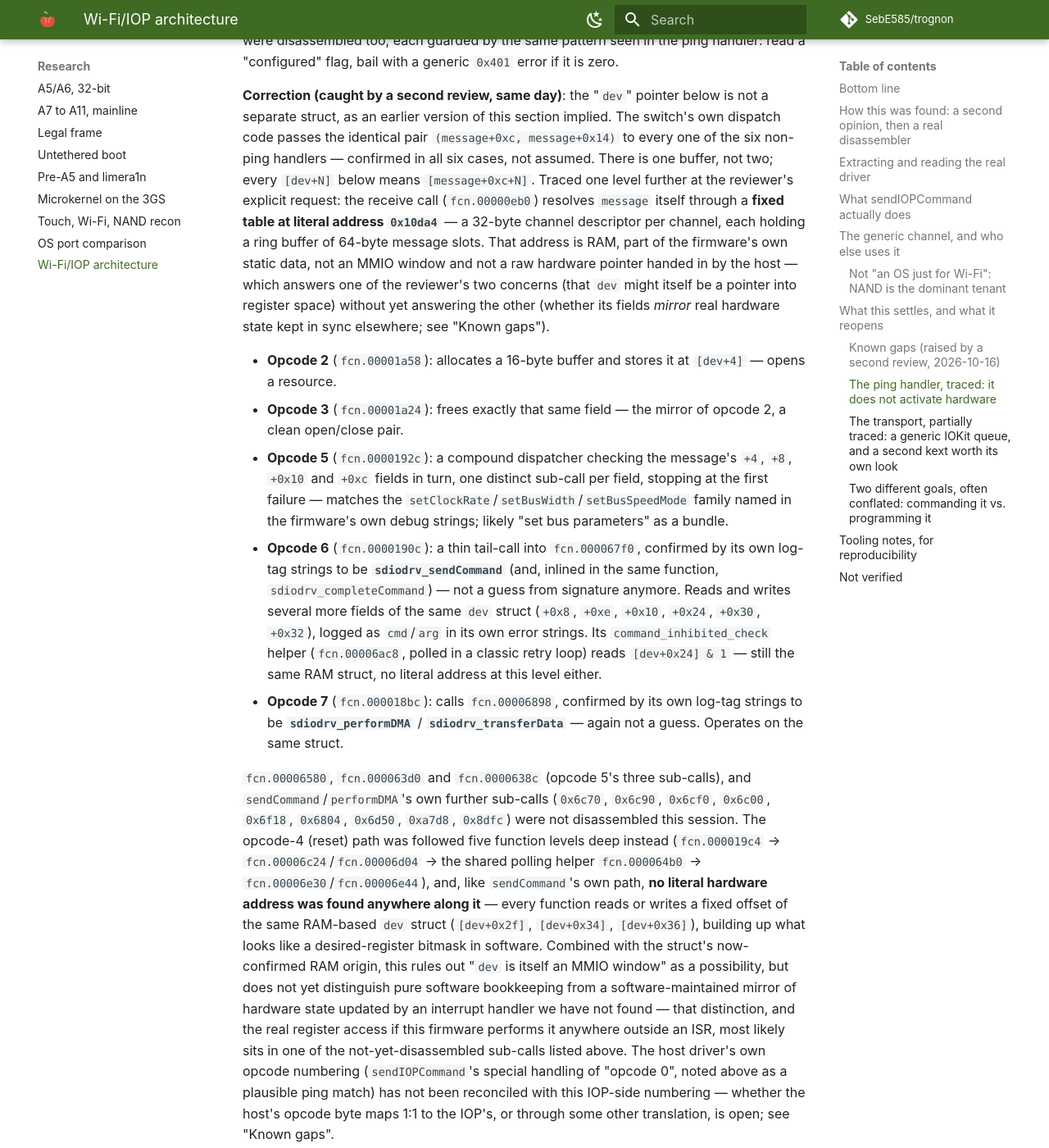
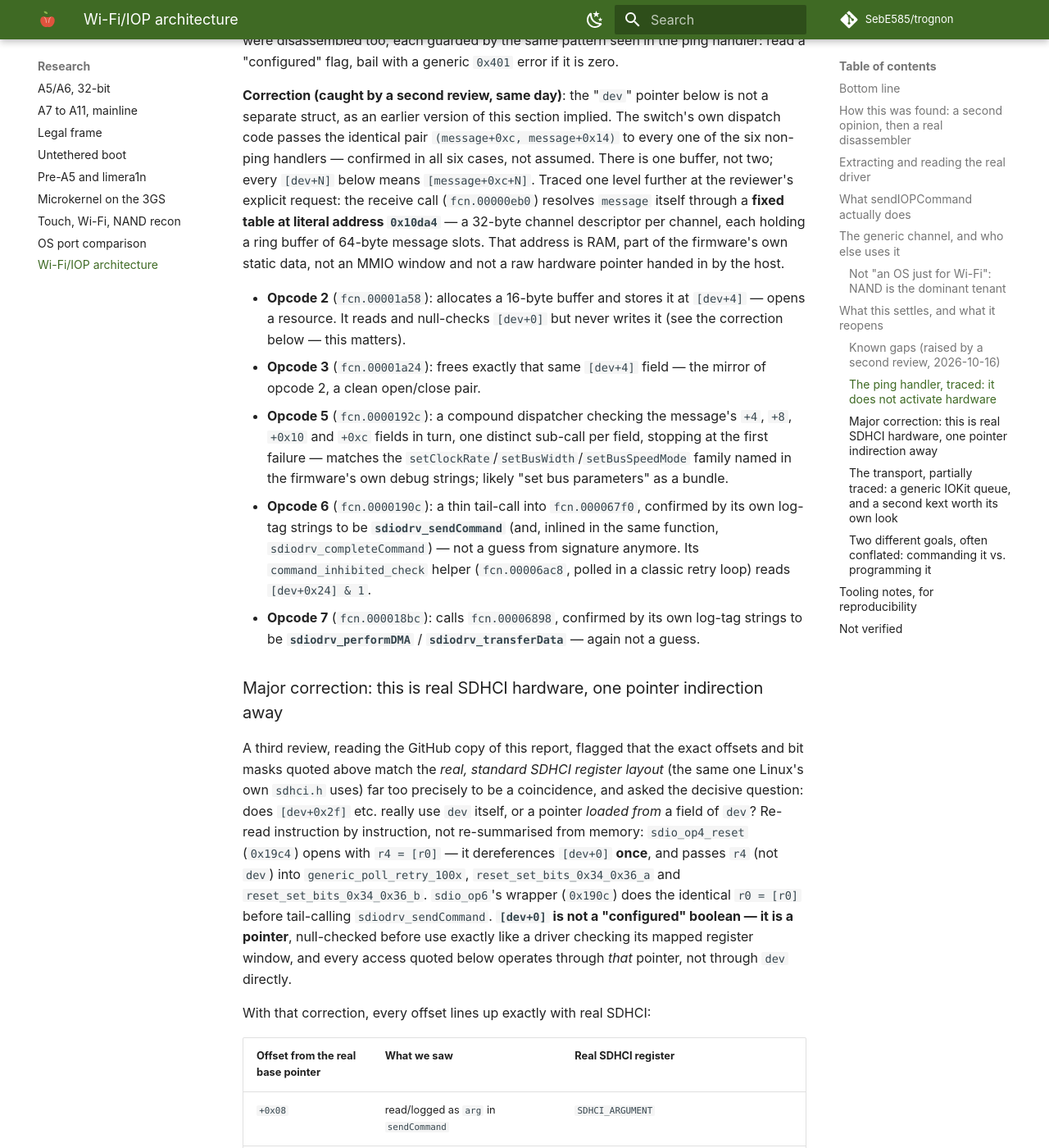
Before and after one commit to SebE585/trognon, an MkDocs documentation site: the page built from docs/research/2026-10-16-wifi-iop-architecture.md, in a window 1280 px wide and 1400 px high, scrolled down 7087 px. Shown: the whole window at 82% size. Built offline with MkDocs 1.6.1 and Material for MkDocs 9.7.7, drawn with Linux system fonts in a browser that asks for light colours; comment, search, counter and statistics services are not loaded; some of the changed text lies outside the part shown.

Commit message:
research: this is real SDHCI hardware, one pointer indirection away
A third review, reading the published version of this report, spotted
that the offsets and bit masks previously dismissed as "software
bookkeeping" (+0x2f mask 7, +0x34/+0x36, +0x24 &1, +0x08/+0x0e/+0x10,
+0x30/+0x32) match the real, standard SDHCI register layout (Linux's own
sdhci.h) exactly -- too precise to be coincidence -- and asked the
decisive question: does the code dereference dev itself, or a pointer
loaded from a field of dev?

Re-read instruction by instruction rather than re-summarised from memory:
sdio_op4_reset (0x19c4) does `r4 = [r0]` first -- dereferences [dev+0]
once -- and passes r4, not dev, into every sub-call. sdio_op6's wrapper
(0x190c) does the identical `r0 = [r0]` before tail-calling
sdiodrv_sendCommand. [dev+0] is not a "configured" boolean, it is a
pointer, null-checked like any driver checks its mapped register window.
Everything previously documented as "[dev+N]" is, with high confidence,
the real SDHC register window at base+N, not RAM state.

This reframes the open question: not software-vs-hardware (hardware,
convincingly) but what value lives at [dev+0] and who writes it -- no
opcode handler disassembled so far sets it, only reads/null-checks it.
Updated docs/research/2026-10-16-wifi-iop-architecture.md and
tools/iop_analysis/ (both the prose reference and the r2 naming script)
to match, and flagged the remaining undisassembled sub-calls as the next
place to look for that initialisation.

````diff
--- a/docs/research/2026-10-16-wifi-iop-architecture.md
+++ b/docs/research/2026-10-16-wifi-iop-architecture.md
@@ -331,15 +331,13 @@ reviewer's explicit request: the receive call (`fcn.00000eb0`) resolves
 32-byte channel descriptor per channel, each holding a ring buffer of
 64-byte message slots. That address is RAM, part of the firmware's own
 static data, not an MMIO window and not a raw hardware pointer handed in by
-the host — which answers one of the reviewer's two concerns (that `dev`
-might itself be a pointer into register space) without yet answering the
-other (whether its fields *mirror* real hardware state kept in sync
-elsewhere; see "Known gaps").
+the host.
 
 - **Opcode 2** (`fcn.00001a58`): allocates a 16-byte buffer and stores it
-  at `[dev+4]` — opens a resource.
-- **Opcode 3** (`fcn.00001a24`): frees exactly that same field — the
-  mirror of opcode 2, a clean open/close pair.
+  at `[dev+4]` — opens a resource. It reads and null-checks `[dev+0]` but
+  never writes it (see the correction below — this matters).
+- **Opcode 3** (`fcn.00001a24`): frees exactly that same `[dev+4]` field —
+  the mirror of opcode 2, a clean open/close pair.
 - **Opcode 5** (`fcn.0000192c`): a compound dispatcher checking the
   message's `+4`, `+8`, `+0x10` and `+0xc` fields in turn, one distinct
   sub-call per field, stopping at the first failure — matches the
@@ -348,41 +346,67 @@ elsewhere; see "Known gaps").
 - **Opcode 6** (`fcn.0000190c`): a thin tail-call into `fcn.000067f0`,
   confirmed by its own log-tag strings to be **`sdiodrv_sendCommand`** (and,
   inlined in the same function, `sdiodrv_completeCommand`) — not a guess
-  from signature anymore. Reads and writes several more fields of the same
-  `dev` struct (`+0x8`, `+0xe`, `+0x10`, `+0x24`, `+0x30`, `+0x32`), logged
-  as `cmd`/`arg` in its own error strings. Its `command_inhibited_check`
-  helper (`fcn.00006ac8`, polled in a classic retry loop) reads `[dev+0x24]
-  & 1` — still the same RAM struct, no literal address at this level either.
+  from signature anymore. Its `command_inhibited_check` helper
+  (`fcn.00006ac8`, polled in a classic retry loop) reads `[dev+0x24] & 1`.
 - **Opcode 7** (`fcn.000018bc`): calls `fcn.00006898`, confirmed by its own
   log-tag strings to be **`sdiodrv_performDMA`** / **`sdiodrv_transferData`**
-  — again not a guess. Operates on the same struct.
+  — again not a guess.
 
-`fcn.00006580`, `fcn.000063d0` and `fcn.0000638c` (opcode 5's three
-sub-calls), and `sendCommand`/`performDMA`'s own further sub-calls
-(`0x6c70`, `0x6c90`, `0x6cf0`, `0x6c00`, `0x6f18`, `0x6804`, `0x6d50`,
-`0xa7d8`, `0x8dfc`) were not disassembled this session. The opcode-4 (reset)
-path was followed five function levels deep instead
-(`fcn.000019c4` -> `fcn.00006c24`/`fcn.00006d04` -> the shared polling
-helper `fcn.000064b0` -> `fcn.00006e30`/`fcn.00006e44`), and, like
-`sendCommand`'s own path, **no literal hardware address was found anywhere
-along it** — every function reads or writes a fixed offset of the same
-RAM-based `dev` struct (`[dev+0x2f]`, `[dev+0x34]`, `[dev+0x36]`), building
-up what looks like a desired-register bitmask in software. Combined with
-the struct's now-confirmed RAM origin, this rules out "`dev` is itself an
-MMIO window" as a possibility, but does not yet distinguish pure software
-bookkeeping from a software-maintained mirror of hardware state updated by
-an interrupt handler we have not found — that distinction, and the real
-register access if this firmware performs it anywhere outside an ISR, most
-likely sits in one of the not-yet-disassembled sub-calls listed above. The
-host driver's own opcode numbering (`sendIOPCommand`'s special handling of
-"opcode 0", noted above as a plausible ping match) has not been reconciled
-with this IOP-side numbering — whether the host's opcode byte maps 1:1 to
-the IOP's, or through some other translation, is open; see "Known gaps".
+### Major correction: this is real SDHCI hardware, one pointer indirection away
+
+A third review, reading the GitHub copy of this report, flagged that the
+exact offsets and bit masks quoted above match the *real, standard SDHCI
+register layout* (the same one Linux's own `sdhci.h` uses) far too
+precisely to be a coincidence, and asked the decisive question: does
+`[dev+0x2f]` etc. really use `dev` itself, or a pointer *loaded from* a
+field of `dev`? Re-read instruction by instruction, not re-summarised from
+memory: `sdio_op4_reset` (`0x19c4`) opens with `r4 = [r0]` — it dereferences
+`[dev+0]` **once**, and passes `r4` (not `dev`) into
+`generic_poll_retry_100x`, `reset_set_bits_0x34_0x36_a` and
+`reset_set_bits_0x34_0x36_b`. `sdio_op6`'s wrapper (`0x190c`) does the
+identical `r0 = [r0]` before tail-calling `sdiodrv_sendCommand`. **`[dev+0]`
+is not a "configured" boolean — it is a pointer**, null-checked before use
+exactly like a driver checking its mapped register window, and every access
+quoted below operates through *that* pointer, not through `dev` directly.
+
+With that correction, every offset lines up exactly with real SDHCI:
+
+| Offset from the real base pointer | What we saw | Real SDHCI register |
+|---|---|---|
+| `+0x08` | read/logged as `arg` in `sendCommand` | `SDHCI_ARGUMENT` |
+| `+0x0e` | 16-bit, logged as `cmd` | `SDHCI_COMMAND` |
+| `+0x10` | — | `SDHCI_RESPONSE` (0-3) |
+| `+0x24` | `&1` checked in a retry loop, error string "Command inhibited!" | `SDHCI_PRESENT_STATE`, bit 0 = `CMD_INHIBIT` — exact match |
+| `+0x2f` | byte access, mask `7` | `SDHCI_SOFTWARE_RESET` (bit0=all, bit1=CMD, bit2=DAT — mask 7 = "reset everything") |
+| `+0x30`, `+0x32` | logged as `normalInt`/`errorInt` | `SDHCI_INT_STATUS` (normal/error) |
+| `+0x34`, `+0x36` | bits set by the reset path | `SDHCI_INT_ENABLE` (normal/error) |
+
+This is the standard SDHCI layout, offset for offset, not a pattern-match
+coincidence. It also means the reset path is very plausibly writing a real,
+self-clearing hardware reset register directly (`SOFTWARE_RESET`'s bits
+clear themselves once the reset completes) — the "deferred/background
+worker" theory floated in the previous version of this section may not be
+needed at all; a live hypothesis, not yet proven.
+
+**The real open question now**: not "software or hardware" (hardware,
+convincingly) but **what numeric value is stored at `[dev+0]`, and who
+writes it**. Neither `sdio_op2_alloc` nor any opcode handler disassembled
+so far *sets* this field — every one of them only reads and null-checks it.
+It must be initialised elsewhere, most likely the IOP's own channel-open or
+boot-time init code, not yet located. `fcn.00006580`, `fcn.000063d0` and
+`fcn.0000638c` (opcode 5's three sub-calls), and `sendCommand`/`performDMA`'s
+own further sub-calls (`0x6c70`, `0x6c90`, `0x6cf0`, `0x6c00`, `0x6f18`,
+`0x6804`, `0x6d50`, `0xa7d8`, `0x8dfc`) remain undisassembled and are the
+next candidates — either for finding where that base pointer gets set, or
+for confirming more of the SDHCI mapping above. The host driver's own
+opcode numbering (`sendIOPCommand`'s special handling of "opcode 0", noted
+above as a plausible ping match) has not been reconciled with this IOP-side
+numbering either; see "Known gaps".
 
 All of the above is also stored, reusable, in
-[`tools/iop_analysis/`](../../tools/iop_analysis/) (an r2 naming script plus
-a fuller prose reference), so this call graph does not need re-deriving
-from scratch in a future session.
+[`tools/iop_analysis/`](https://github.com/SebE585/trognon/tree/main/tools/iop_analysis)
+(an r2 naming script plus a fuller prose reference), so this call graph does
+not need re-deriving from scratch in a future session.
 
 ```mermaid
 flowchart TD
````
Also changed, not shown: tools/iop_analysis/README.md (+45 -1 lines), 1 other file.
